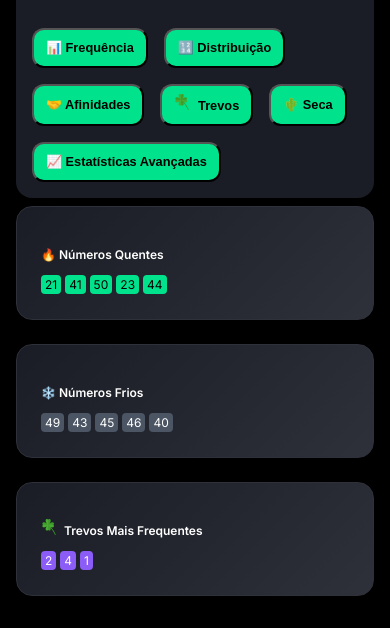
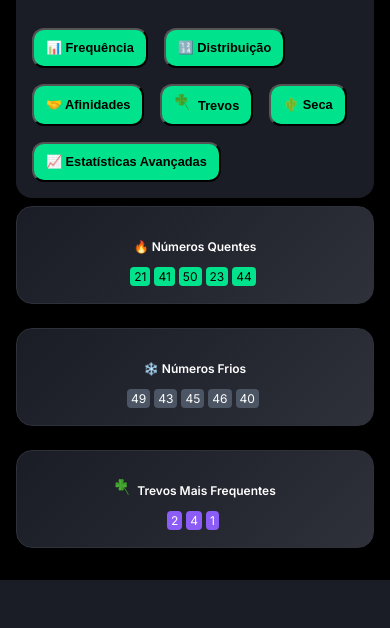
Before and after one commit to dacostaEF/loterias-inteligentes, a Flask app: page /dashboard in a window 390 px wide. Shown: the part 854-1482 px from the top of the page. After the commit the page ends 1434 px from the top, so only its background shows below. Run offline with Flask 3, Linux system fonts and the light colour scheme; some libraries are stand-ins or nearby versions.

Commit message:
ajustando espaço vazios nos ultimos elemntos da paginas

```diff
--- a/static/css/estilo.css
+++ b/static/css/estilo.css
@@ -861,6 +861,34 @@ p {
         width: 95% !important;
         font-size: 14px;
     }
+
+    /* Ajuste do padding interno dos cards de estatísticas */
+    .stat-card {
+        padding: 1rem !important; /* Reduz de 1.5rem (p-6) para 1rem (16px) em todos os lados */
+        /* Se ainda quiser mais compacto, pode tentar: padding: 0.75rem !important; (12px) */
+    }
+
+    /* Centralizar os títulos (h3) dentro dos cards */
+    .stat-card h3 {
+        text-align: center !important;
+    }
+
+    /* Centralizar os números (spans) dentro dos containers de números/trevos */
+    #numeros-quentes,
+    #numeros-frios,
+    #trevos-frequentes {
+        text-align: center !important;
+        /* Se, por algum motivo, não centralizar ou se os spans não quebrarem linha,
+           você pode forçar um comportamento flexbox aqui para ter mais controle:
+           display: flex !important;
+           justify-content: center !important;
+           flex-wrap: wrap !important; */
+    }
+
+    /* Opcional: Se a margem entre a seção e o próximo elemento for muito grande no mobile */
+    /* section.grid.grid-cols-1.md\:grid-cols-3.gap-6.mb-8 {
+        margin-bottom: 1rem !important;
+    } */
 }
 
 /* 📱 Otimizações para telas muito pequenas (Galaxy S20, iPhone SE) */
```
